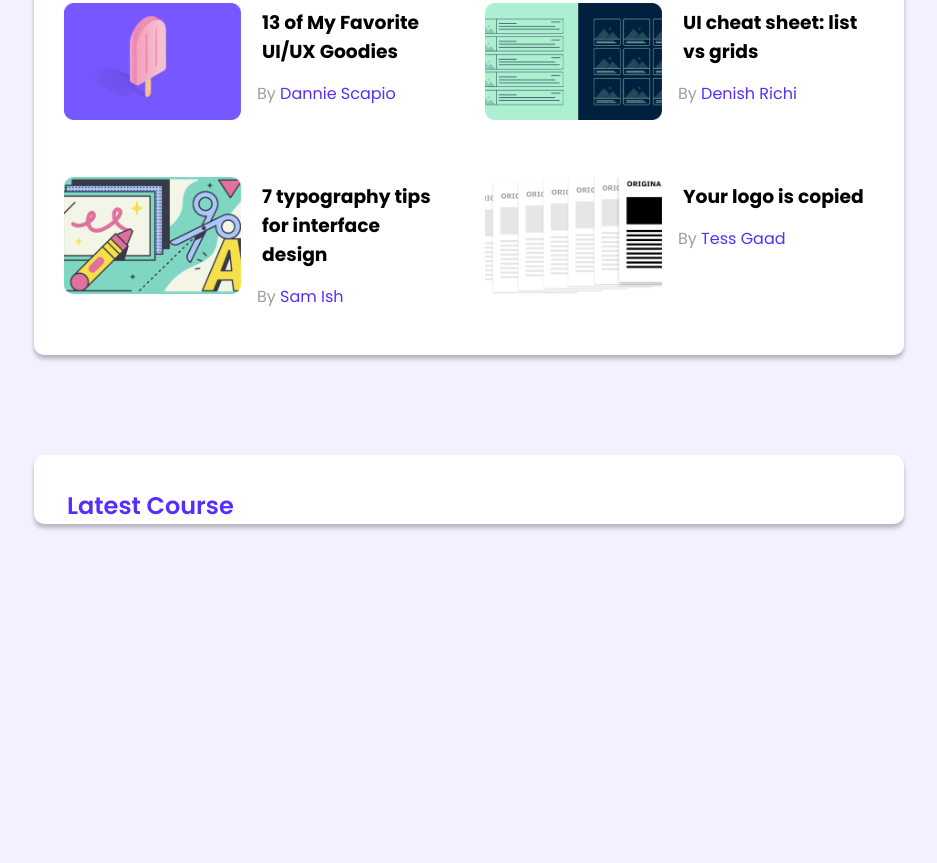
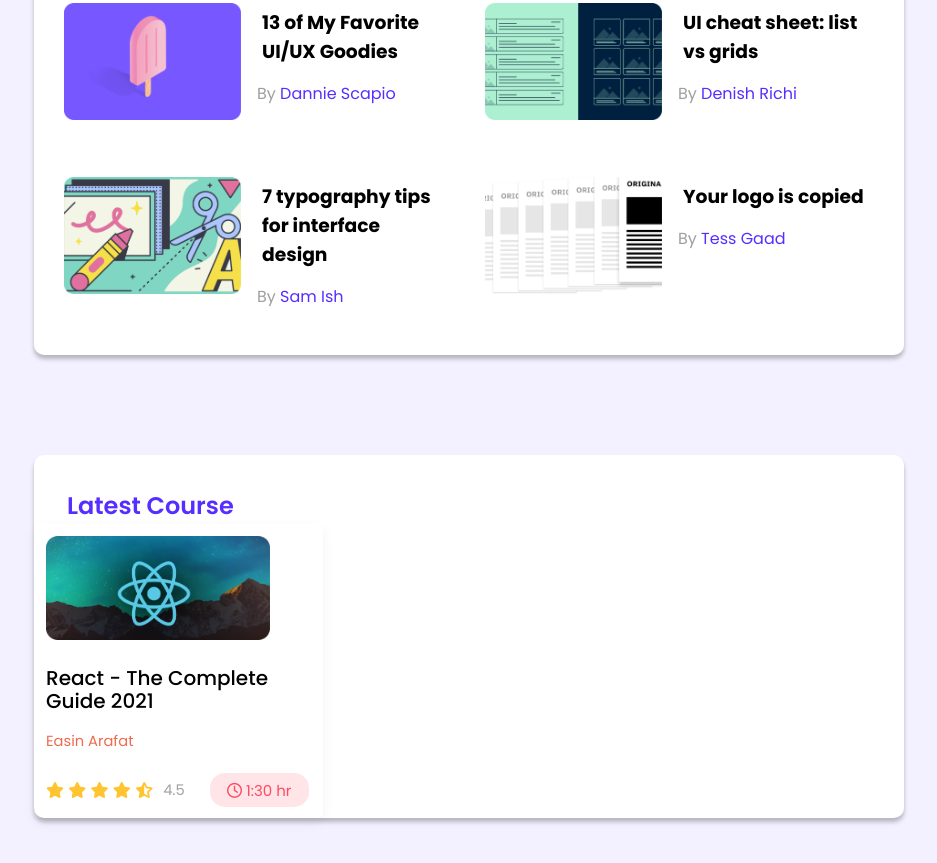
Before and after one commit to mrx-arafat/Leader-Board-Project, a plain HTML site: page index.html in a window 1280 px wide. Shown: the part 441-1304 px from the top of the page, without its empty margins (250-1187 px from the left). Before the commit the page ends 1015 px from the top, so only its background shows below. Drawn offline with Linux system fonts and the light colour scheme.

Commit message:
course card

```diff
--- a/index.html
+++ b/index.html
@@ -5,6 +5,11 @@
     <meta http-equiv="X-UA-Compatible" content="IE=edge" />
     <meta name="viewport" content="width=device-width, initial-scale=1.0" />
     <title>Leader Board</title>
+    <!-- font awesome -->
+    <script
+      src="https://kit.fontawesome.com/6fb7a6874c.js"
+      crossorigin="anonymous"
+    ></script>
     <!-- style-sheets -->
     <link rel="stylesheet" href="styles/style.css" />
   </head>
@@ -93,6 +98,30 @@
 
         <section class="bottom">
           <h1 class="heading">Latest Course</h1>
+          <div class="course">
+            <div class="course-banner">
+              <img src="images/courses/course-1.png" alt="React" />
+            </div>
+            <div class="course-details">
+              <h3 class="course-title">React - The Complete Guide 2021</h3>
+              <p class="course-author">Easin Arafat</p>
+            </div>
+            <div class="course-info">
+              <div class="course-rating">
+                <i class="fas fa-star"></i>
+                <i class="fas fa-star"></i>
+                <i class="fas fa-star"></i>
+                <i class="fas fa-star"></i>
+                <i class="fas fa-star-half-alt"></i>
+              </div>
+              <div class="rated-number"><p>4.5</p></div>
+
+              <div class="course-duration">
+                <i class="far fa-clock"> </i>
+                <p>&nbsp;1:30 hr</p>
+              </div>
+            </div>
+          </div>
         </section>
       </main>
       <!-- Footer -->
--- a/styles/style.css
+++ b/styles/style.css
@@ -52,7 +52,7 @@ section {
 }
 .player h3 {
   font-style: normal;
-  font-weight: 500;
+  font-weight: 550;
   font-size: 18px;
   line-height: 27px;
   margin-left: 16px;
@@ -99,3 +99,61 @@ hr {
   background-color: white;
   width: 870px;
 }
+.course {
+  display: flex;
+  flex-direction: column;
+
+  height: 270px;
+  width: 265px;
+  padding: 12px;
+  box-shadow: 0px 5px 13px 0px rgba(0, 0, 0, 0.05);
+
+  border-radius: 5px;
+}
+.course-banner img {
+  width: 224px;
+  height: 104px;
+}
+.course-title {
+  font-weight: 500;
+  font-size: 20.0336px;
+  line-height: 23px;
+}
+.course-author {
+  font-weight: normal;
+  font-size: 14.6913px;
+  line-height: 17px;
+
+  color: #ed6b4f;
+}
+
+.course-info {
+  display: flex;
+
+  align-items: center;
+}
+
+.course-rating {
+  color: rgb(255, 196, 47);
+  margin-right: 10px;
+}
+.rated-number {
+  font-weight: normal;
+  font-size: 14.6913px;
+  line-height: 22px;
+
+  color: #a2a2a2;
+  margin-right: 25px;
+}
+.course-duration {
+  height: 30px;
+  width: 95px;
+  display: flex;
+  background-color: #ffe4e8;
+  padding: 2px;
+  border-radius: 15px;
+  justify-content: center;
+  align-items: center;
+  font-size: 15px;
+  color: #ff4a60;
+}
```
